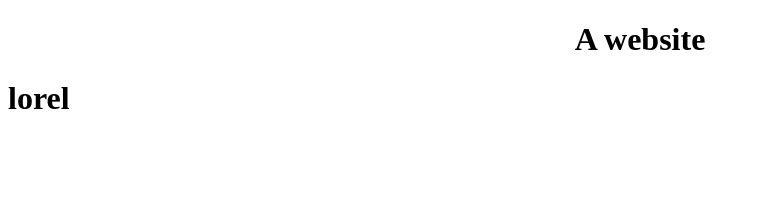
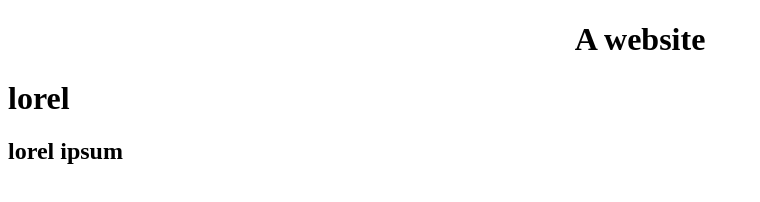
Before and after one commit to TheEverest/aRepo, a plain HTML site: page index.html in a window 1280 px wide. Shown: the whole page, without its empty margins (0-760 px from the left). Drawn offline with Linux system fonts and the light colour scheme.

Commit message:
upadated from github

```diff
--- a/index.html
+++ b/index.html
@@ -9,6 +9,7 @@
     <h1 style="text-align: center;">A website</h1>
     <p class="para">
       <h1 class="header1">lorel</h1>
+      <h2 class="header2">lorel ipsum</h2>
     </p>
   </body>
 </html>
```
